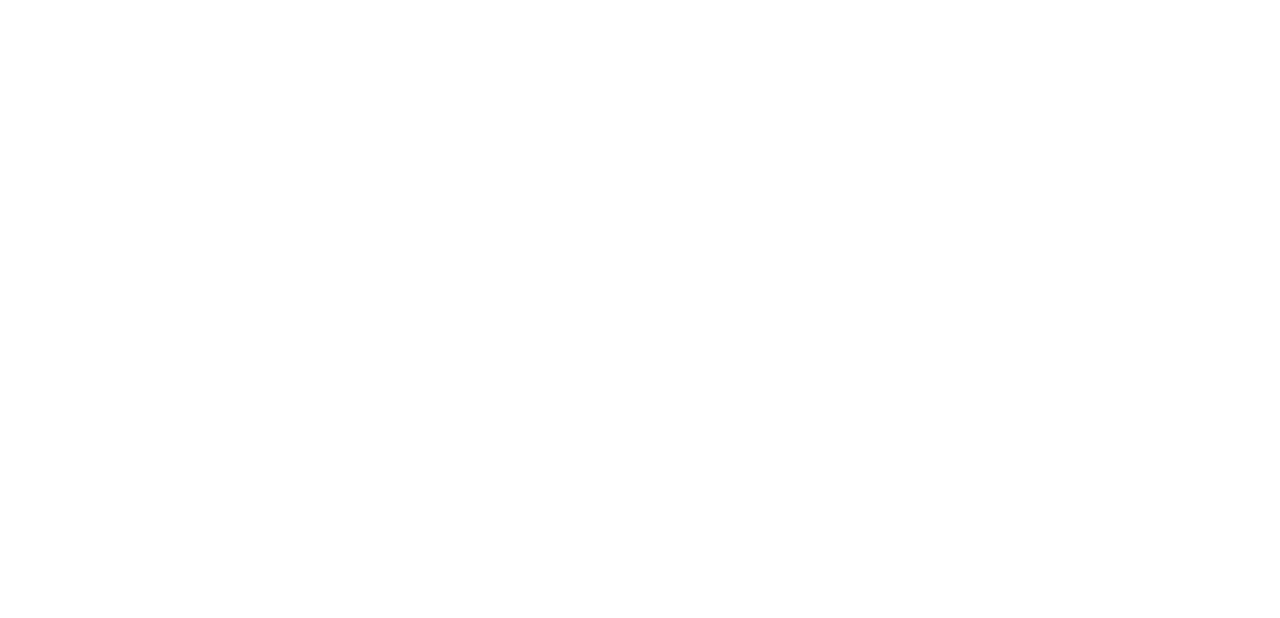
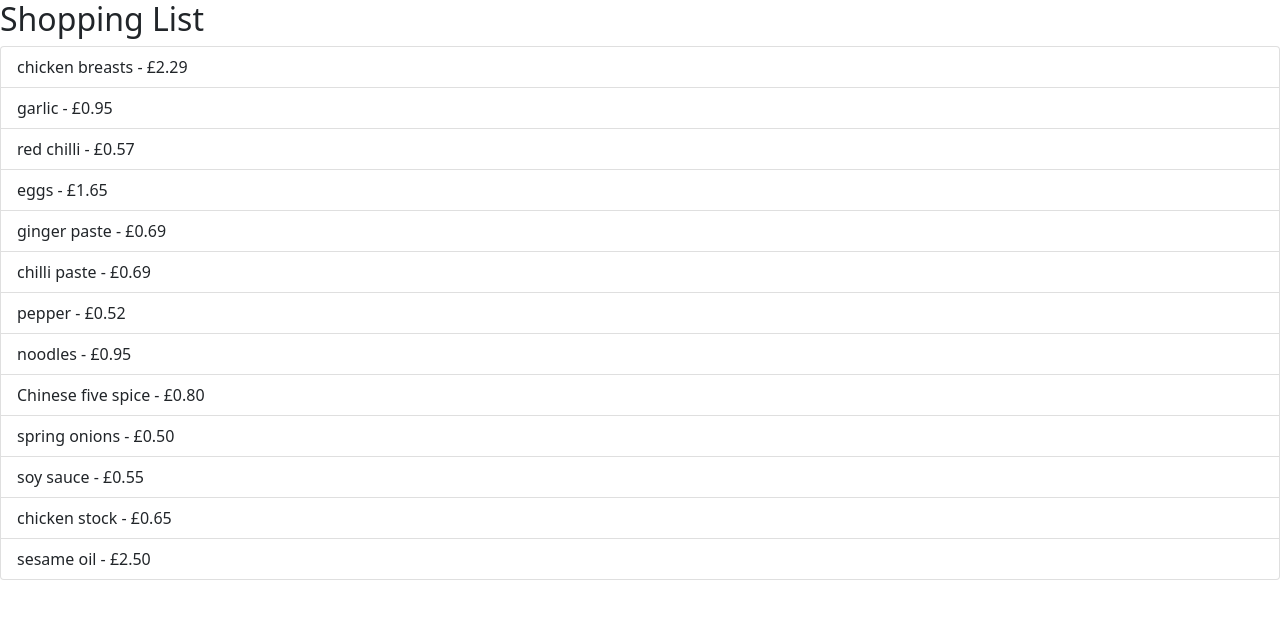
Before and after one commit to abb1273/Recipes-Good-for-Your-Soul-and-Purse, a plain HTML site: page shopping.html in a window 1280 px wide. Drawn offline with nearby package versions, Linux system fonts and the light colour scheme.

Commit message:
feat:added h2 shopping list and  prices to shopping list

```diff
--- a/shopping.html
+++ b/shopping.html
@@ -1,12 +1,35 @@
 <!DOCTYPE html>
 <html lang="en">
 <head>
-    <meta charset="UTF-8">
-    <meta http-equiv="X-UA-Compatible" content="IE=edge">
+    <meta charset="UTF-8" />
+    <meta http-equiv="X-UA-Compatible" content="IE=edge" />
+    <meta name="viewport" content="width=device-width, initial-scale=1.0" />
+    <script src="https://kit.fontawesome.com/d6263cb09e.js" crossorigin="anonymous"></script>
+    <link rel="stylesheet" href="assets/css/style.css">
+    <title>Recipes Good for your Soul and Purse</title>
     <meta name="viewport" content="width=device-width, initial-scale=1.0">
-    <title>Document</title>
+    <link href="https://cdn.jsdelivr.net/npm/bootstrap@5.0.2/dist/css/bootstrap.min.css" rel="stylesheet"
+        integrity="sha384-EVSTQN3/azprG1Anm3QDgpJLIm9Nao0Yz1ztcQTwFspd3yD65VohhpuuCOmLASjC" crossorigin="anonymous">
+    <script src="https://cdn.jsdelivr.net/npm/bootstrap@5.0.2/dist/js/bootstrap.bundle.min.js"
+        integrity="sha384-MrcW6ZMFYlzcLA8Nl+NtUVF0sA7MsXsP1UyJoMp4YLEuNSfAP+JcXn/tWtIaxVXM"
+        crossorigin="anonymous"></script>
 </head>
 <body>
-
+    <h2>Shopping List</h2>
+    <ul class="list-group">
+        <li class="list-group-item">chicken breasts - £2.29</li>
+        <li class="list-group-item">garlic - £0.95</li>
+        <li class="list-group-item">red chilli - £0.57</li>
+        <li class="list-group-item">eggs - £1.65</li>
+        <li class="list-group-item">ginger paste - £0.69</li>
+        <li class="list-group-item">chilli paste - £0.69</li>
+        <li class="list-group-item">pepper - £0.52</li>
+        <li class="list-group-item">noodles - £0.95</li>
+        <li class="list-group-item">Chinese five spice - £0.80</li>
+        <li class="list-group-item">spring onions - £0.50</li>
+        <li class="list-group-item">soy sauce - £0.55</li>
+        <li class="list-group-item">chicken stock - £0.65</li>
+        <li class="list-group-item">sesame oil - £2.50</li>
+    </ul>
 </body>
 </html>
```
